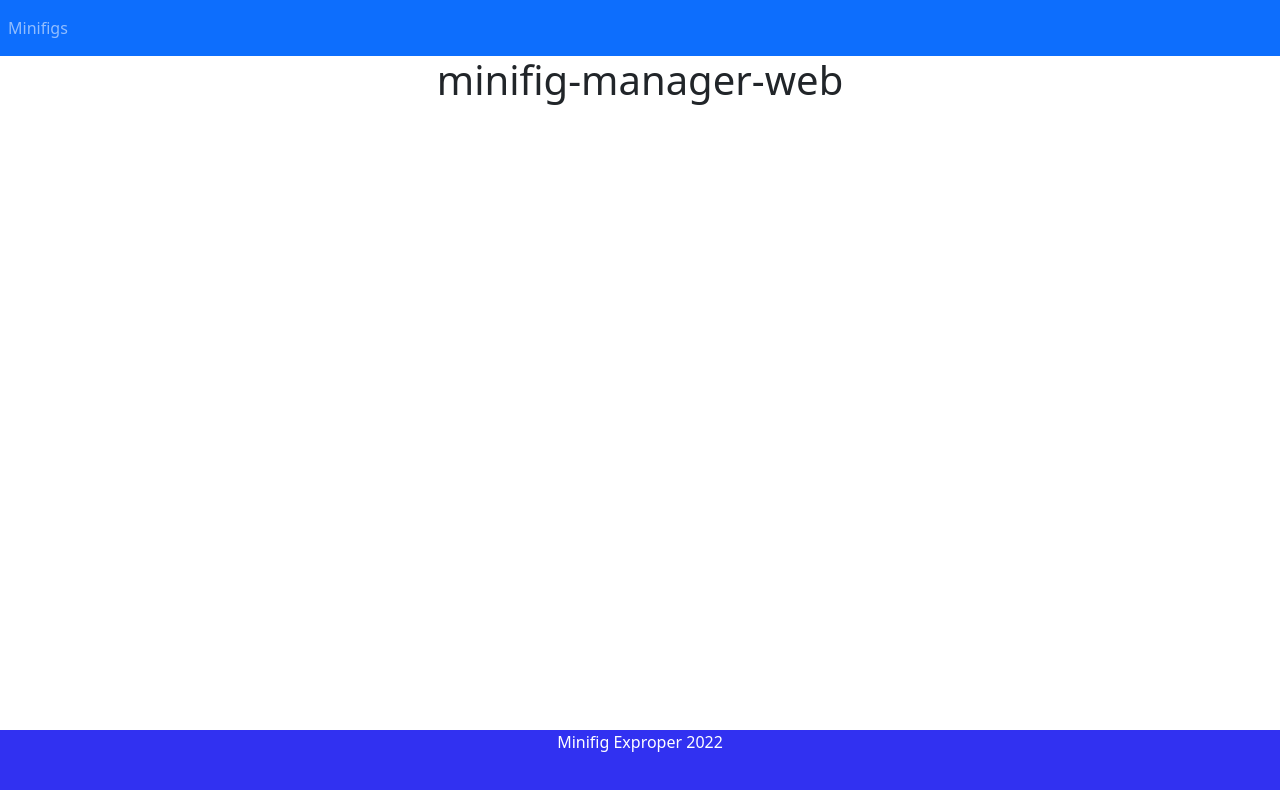
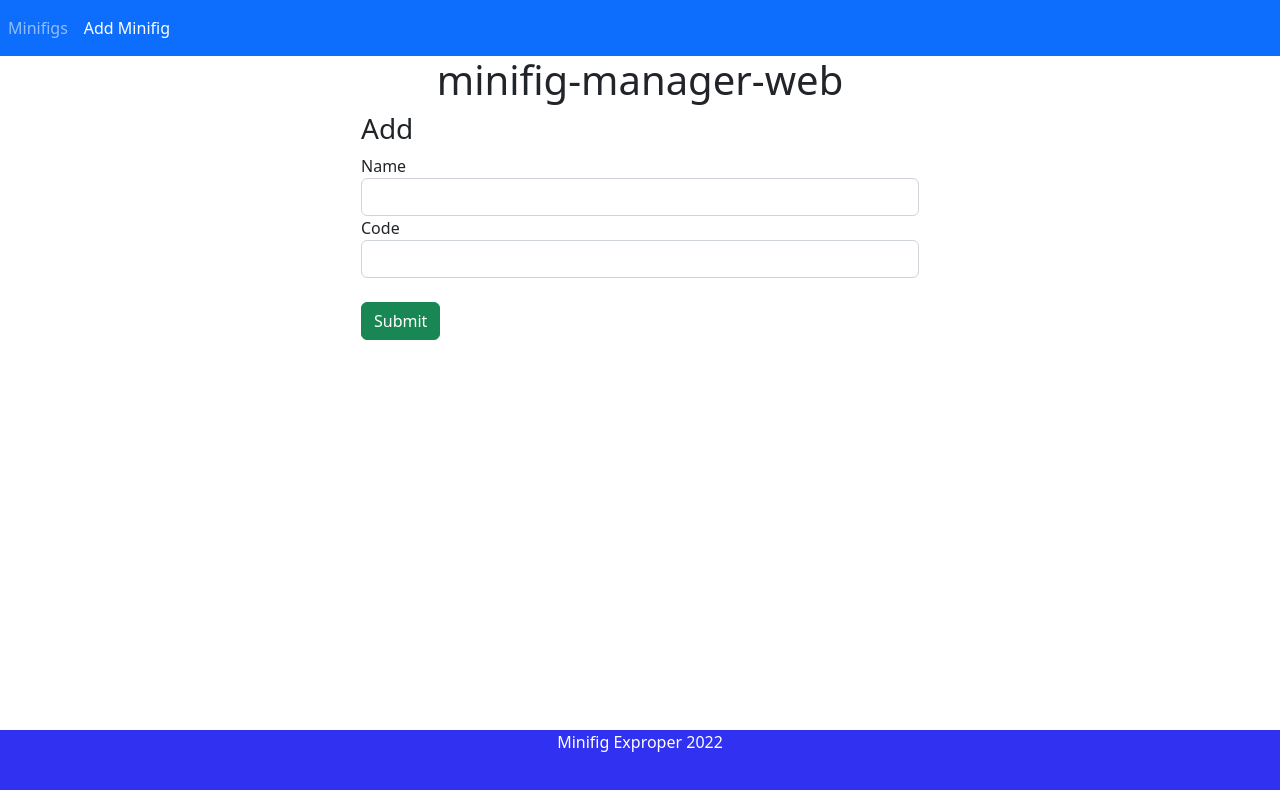
Before and after one commit to horatiucd/minifig-manager, an Angular app: page /add-minifig in a window 1280 px wide. Before the commit this address led to /. Shown: the top 790 px of the page. Built offline with nearby package versions, Linux system fonts and the light colour scheme.

Commit message:
Adds the add-minifig component and form.

```diff
--- /dev/null
+++ b/src/app/add-minifig/add-minifig.component.html
@@ -0,0 +1,17 @@
+<div class="col-md-6 offset-md-3">
+  <h3> Add </h3>
+  <form (ngSubmit) = "onSubmit()">
+
+    <div class="form-goup">
+      <label> Name </label>
+      <input type="text" id="name" class="form-control" [(ngModel)] = "minifig.name" name="name" />
+    </div>
+
+    <div class="form-goup">
+      <label> Code </label>
+      <input type="text" id="code" class="form-control" [(ngModel)] = "minifig.code" name="code" />
+    </div>
+    <br/>
+    <button type="submit" class="btn btn-success"> Submit </button>
+  </form>
+</div>
--- /dev/null
+++ b/src/app/add-minifig/add-minifig.component.ts
@@ -0,0 +1,21 @@
+import { Component, OnInit } from '@angular/core';
+import {Minifig} from '../minifig';
+
+@Component({
+  selector: 'app-add-minifig',
+  templateUrl: './add-minifig.component.html',
+  styleUrls: ['./add-minifig.component.css']
+})
+export class AddMinifigComponent implements OnInit {
+
+  minifig: Minifig = new Minifig();
+
+  constructor() { }
+
+  ngOnInit(): void {
+  }
+
+  onSubmit() {
+    console.log(this.minifig);
+  }
+}
--- a/src/app/app-routing.module.ts
+++ b/src/app/app-routing.module.ts
@@ -1,10 +1,12 @@
 import { NgModule } from '@angular/core';
 import { Routes, RouterModule} from '@angular/router';
 import {MinifigListComponent} from './minifig-list/minifig-list.component';
+import {AddMinifigComponent} from './add-minifig/add-minifig.component';
 
 const routes: Routes = [
   {path: '', redirectTo: 'minifigs', pathMatch: 'full'},
-  {path: 'minifigs', component: MinifigListComponent}
+  {path: 'minifigs', component: MinifigListComponent},
+  {path: 'add-minifig', component: AddMinifigComponent}
 ];
 
 @NgModule({
--- a/src/app/app.component.html
+++ b/src/app/app.component.html
@@ -2,6 +2,9 @@
   <ul class="navbar-nav">
     <li class="nav-item">
       <a routerLink="minifigs" routerLinkActive="active" class="nav-link">Minifigs</a>
+    </li>
+    <li class="nav-item">
+      <a routerLink="add-minifig" routerLinkActive="active" class="nav-link">Add Minifig</a>
     </li>
   </ul>
 </nav>
```
Also changed, not shown: src/app/app.module.ts (+6 -2 lines), src/app/add-minifig/add-minifig.component.css (added), 2 other files (tests, documents, lock files or other folders).
